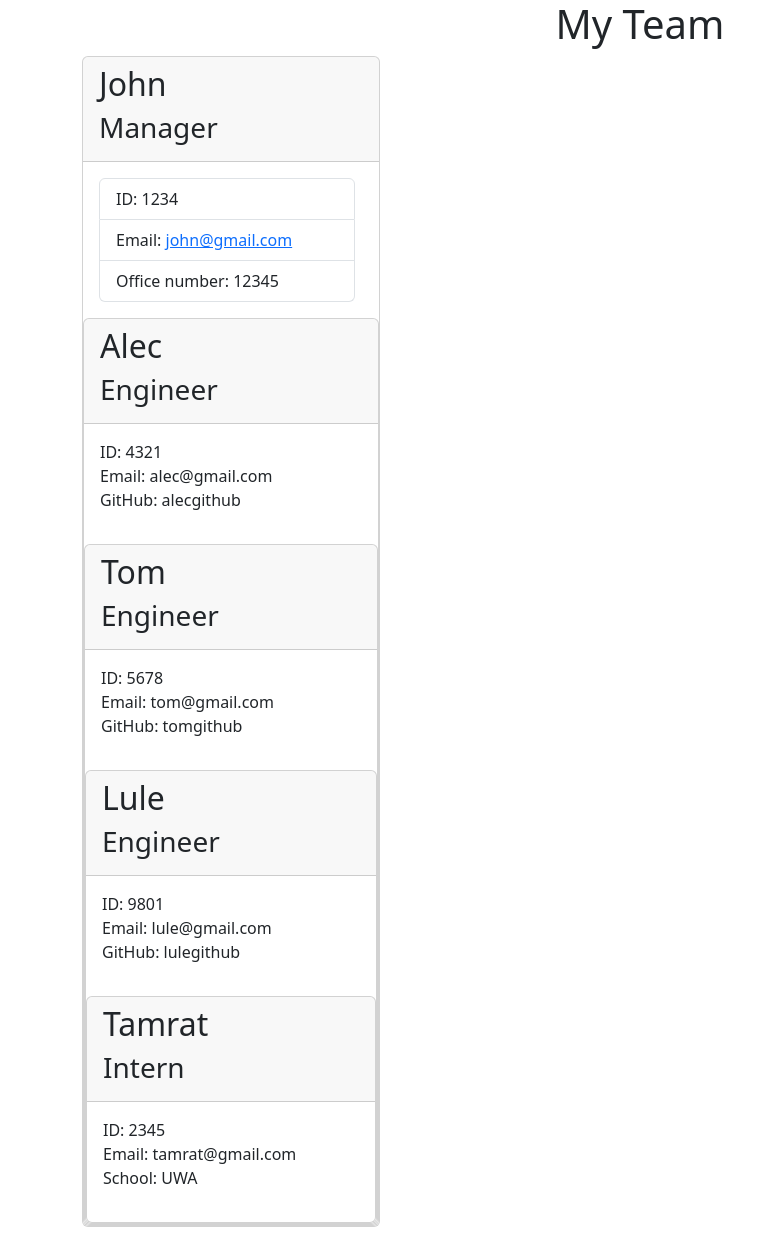
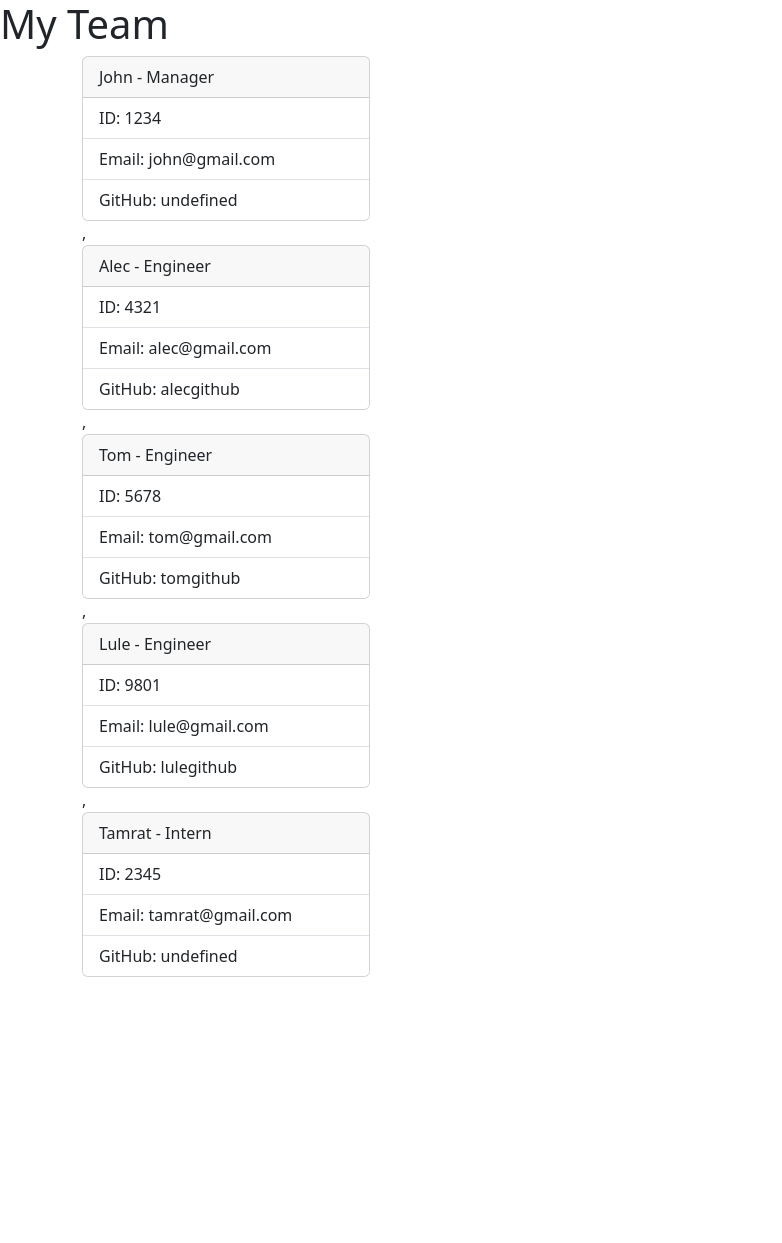
Before and after one commit to Tesfa8186/OOP-Challenge-Team-Profile, a website: page dist/index.html in a window 1280 px wide. Shown: the whole page, without its empty margins (0-782 px from the left). After the commit the page ends 977 px from the top, so only its background shows below. Drawn offline with nearby package versions, Linux system fonts and the light colour scheme.

Commit message:
Updated changes

```diff
--- a/dist/index.html
+++ b/dist/index.html
@@ -4,89 +4,60 @@
         <meta charset="UTF-8">
         <meta http-equiv="X-UA-Compatible" content="IE=edge">
         <meta name="viewport" content="width=device-width, initial-scale=1.0">
-        <title>Team-Profile-Generator</title>
-        <link href="https://cdn.jsdelivr.net/npm/bootstrap@5.3.0-alpha1/dist/css/bootstrap.min.css"
-        rel="stylesheet" integrity="sha384-GLhlTQ8iRABdZLl6O3oVMWSktQOp6b7In1Zl3/Jr59b6EGGoI1aFkw7cmDA6j6gD"
-        crossorigin="anonymous">
-        <link rel="stylesheet" href="./style.css">
+        <title>Document</title>
+        <link href="https://cdn.jsdelivr.net/npm/bootstrap@5.3.0-alpha1/dist/css/bootstrap.min.css" rel="stylesheet" integrity="sha384-GLhlTQ8iRABdZLl6O3oVMWSktQOp6b7In1Zl3/Jr59b6EGGoI1aFkw7cmDA6j6gD" crossorigin="anonymous">
     </head>
     <body>
-        <div class="container-fluid">
-        <div class="row">
-          <div class="col-12 jumbotron ab-3 team-heading">
-            <h1 class="text-center">My Team</h1>
-          </div>
-        </div>
+        <div>
+            <h1>My Team</h1>
         </div>
 
         <div class="container">
-          <div class="row">
-            <div class="col-12 jumbotron mb-3 team-heading">
-              <div class="team-area col-12 d-flex justify-content-centre">
-
-                <div class="card employee-card">
+            <div class="card" style="width: 18rem;">
                     <div class="card-header">
-                  <h2 class="card-title">John</h2>
-                  <h3 class="card-title"><i class="fas fa-mug-hot mr-2"></i>Manager</h3>
+                      John - Manager
                     </div>
-                <div class="card-body" style="width: 18rem">
-                  <ul class="list-group">
+                    <ul class="list-group list-group-flush">
                       <li class="list-group-item">ID: 1234</li>
-                    <li class="list-group-item">Email: <a href="john@gmail.com">john@gmail.com</a> </li>
-                    <li class="list-group-item">Office number: 12345</li>
+                      <li class="list-group-item">Email: john@gmail.com</li>
+                      <li class="list-group-item">GitHub: undefined</li>
                     </ul>
+                  </div>,<div class="card" style="width: 18rem;">
+                    <div class="card-header">
+                      Alec - Engineer
                     </div>
-                <div class="card employee-card">
-                <div class="card-header">
-                  <h2 class="card-title">Alec</h2>
-                  <h3 class="card-title"><i class="fas fa-mug-hot mr-2"></i>Engineer</h3>
-                </div>
-                <div class="card-body" style="width: 18rem">
-                  <ul class="list-group-item">
+                    <ul class="list-group list-group-flush">
                       <li class="list-group-item">ID: 4321</li>
                       <li class="list-group-item">Email: alec@gmail.com</li>
                       <li class="list-group-item">GitHub: alecgithub</li>
                     </ul>
+                  </div>,<div class="card" style="width: 18rem;">
+                    <div class="card-header">
+                      Tom - Engineer
                     </div>
-                <div class="card employee-card">
-                  <div class="card-header">
-                    <h2 class="card-title">Tom</h2>
-                    <h3 class="card-title"><i class="fas fa-mug-hot mr-2"></i>Engineer</h3>
-                  </div>
-                  <div class="card-body" style="width: 18rem">
-                    <ul class="list-group-item">
+                    <ul class="list-group list-group-flush">
                       <li class="list-group-item">ID: 5678</li>
                       <li class="list-group-item">Email: tom@gmail.com</li>
                       <li class="list-group-item">GitHub: tomgithub</li>
                     </ul>
+                  </div>,<div class="card" style="width: 18rem;">
+                    <div class="card-header">
+                      Lule - Engineer
                     </div>
-                  <div class="card employee-card">
-                    <div class="card-header">
-                      <h2 class="card-title">Lule</h2>
-                      <h3 class="card-title"><i class="fas fa-mug-hot mr-2"></i>Engineer</h3>
-                    </div>
-                    <div class="card-body" style="width: 18rem">
-                      <ul class="list-group-item">
+                    <ul class="list-group list-group-flush">
                       <li class="list-group-item">ID: 9801</li>
                       <li class="list-group-item">Email: lule@gmail.com</li>
                       <li class="list-group-item">GitHub: lulegithub</li>
                     </ul>
+                  </div>,<div class="card" style="width: 18rem;">
+                    <div class="card-header">
+                      Tamrat - Intern
                     </div>
-                    <div class="card employee-card">
-                      <div class="card-header">
-                        <h2 class="card-title">Tamrat</h2>
-                        <h3 class="card-title"><i class="fas fa-mug-hot mr-2"></i>Intern</h3>
-                      </div>
-                      <div class="card-body" style="width: 18rem">
-                        <ul class="list-group-item">
+                    <ul class="list-group list-group-flush">
                       <li class="list-group-item">ID: 2345</li>
                       <li class="list-group-item">Email: tamrat@gmail.com</li>
-                          <li class="list-group-item">School: UWA</li>
+                      <li class="list-group-item">GitHub: undefined</li>
                     </ul>
-                      </div>
-                </div>
-              </div>
-            </div>
                   </div>
         </div>
 
```
Also changed, not shown: README.md (added). Lines whose indentation alone changed are shown as unchanged.
